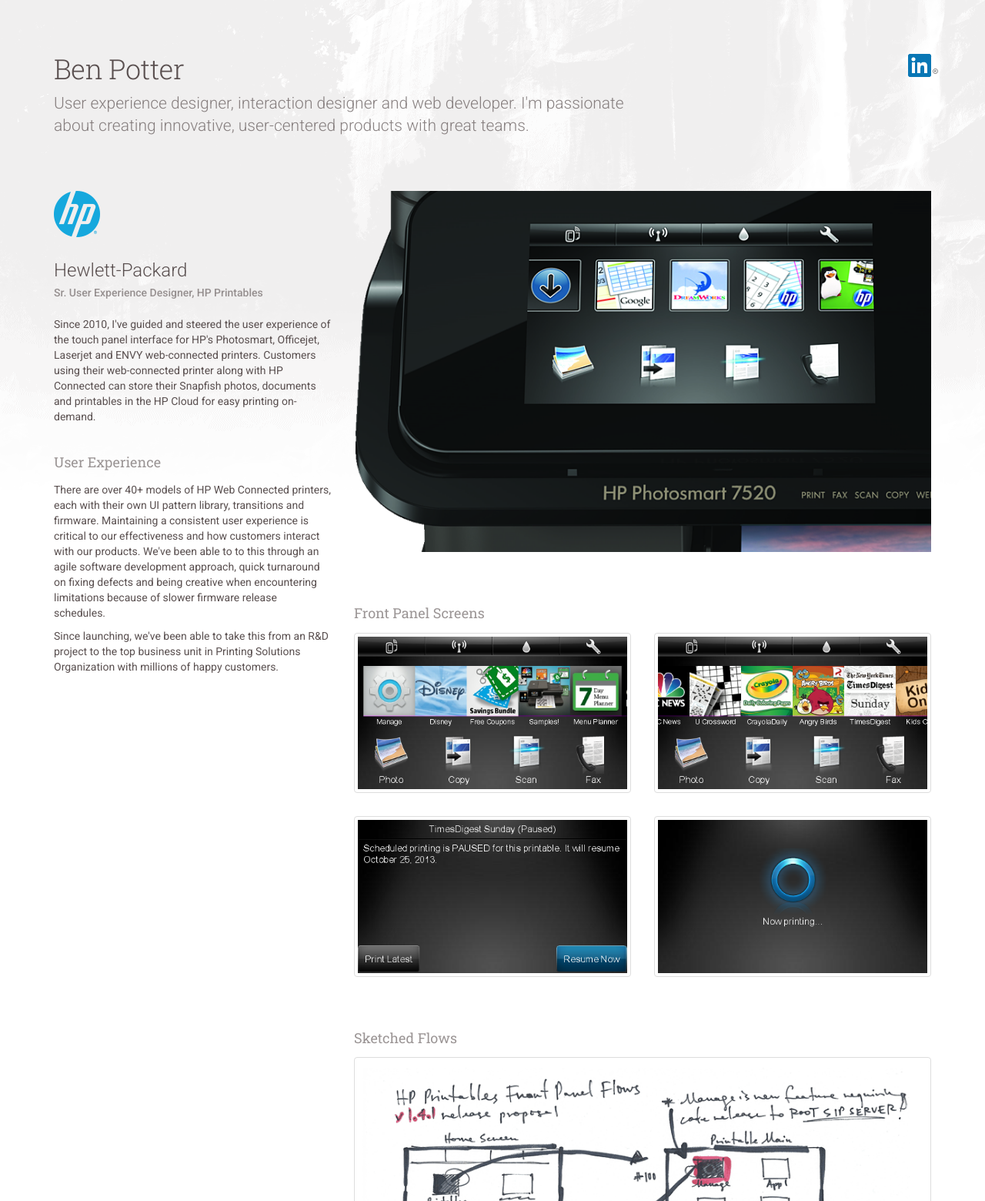
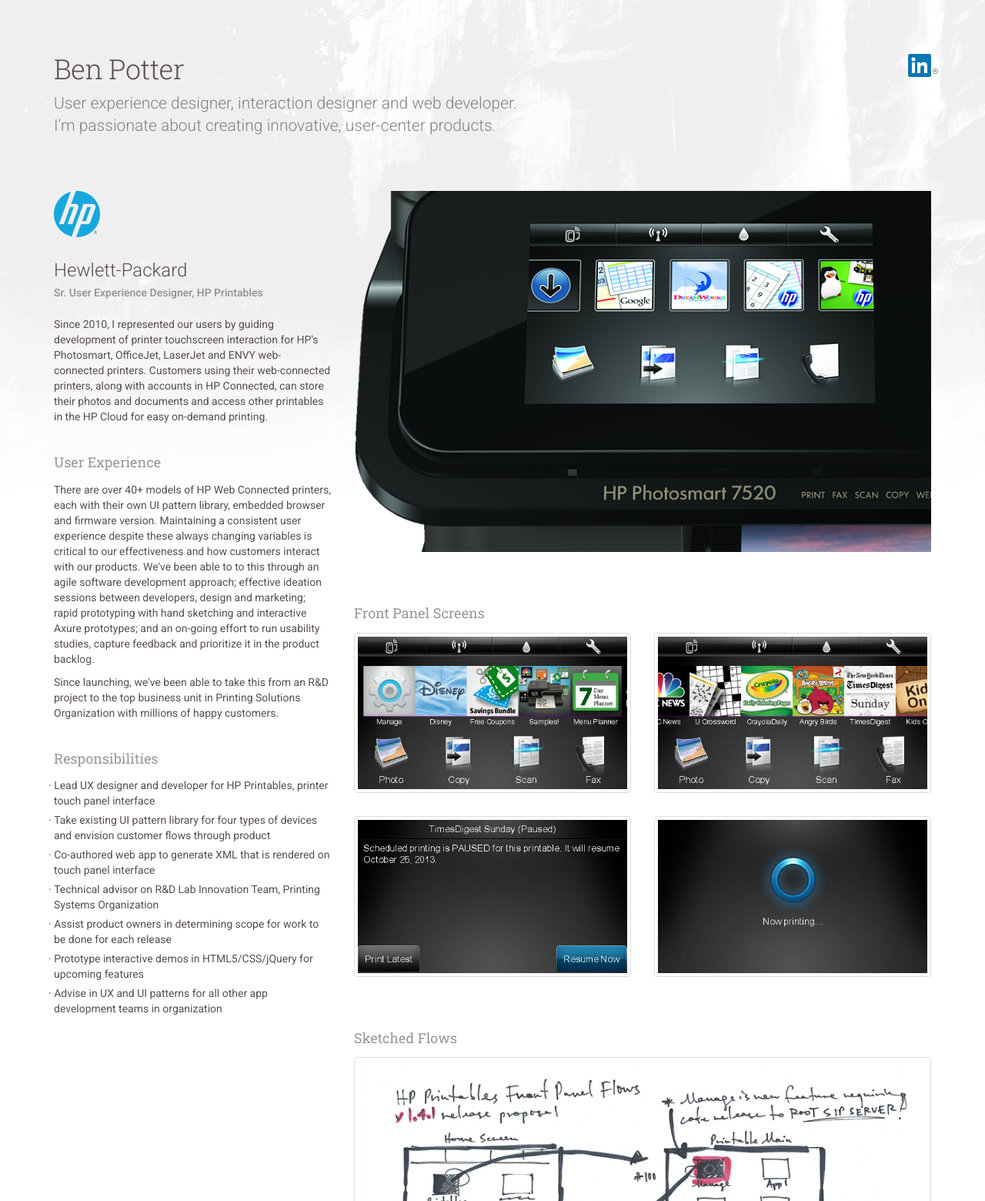
Before and after one commit to benpotter/portfolio, a PHP site: page /hp in a window 1280 px wide. Shown: the top 1560 px of the page at 77% size. Run offline with PHP 8.4, Linux system fonts and the light colour scheme.

Commit message:
updated personal description, new styles for list items, upated copy for HP and Reinvigorate pages

```diff
--- a/_personal_desc.php
+++ b/_personal_desc.php
@@ -1 +1 @@
-<p class="lead brown muted">User experience designer, interaction designer and web developer. I'm passionate about creating innovative, user-centered products with great teams.</p>
+<p class="lead brown muted">User experience designer, interaction designer and web developer.<br>I'm passionate about creating innovative, user-center products.</p>
--- a/css/style.css
+++ b/css/style.css
@@ -117,6 +117,20 @@
 	text-decoration: none;
 }
 
+ul {
+	padding-left: 0px;
+}
+
+li:before {
+    content: '\b7\a0'; /* \b7 is a middot, \a0 is a space */
+}
+
+li {
+    list-style:none;
+    text-indent:-.5em; /* helps make it look more like it's a bullet. */
+	margin-bottom: 5px;
+}
+
 /* Everything Else */
 
 img.thumb {
--- a/hp/index.php
+++ b/hp/index.php
@@ -40,10 +40,20 @@
 				<div class="col-sm-12 col-md-12">
 					<h3>Hewlett-Packard</h3>
 					<span class="role">Sr. User Experience Designer, HP Printables</span>
-					<p>Since 2010, I've guided and steered the user experience of the touch panel interface for HP's Photosmart, Officejet, Laserjet and ENVY web-connected printers. Customers using their web-connected printer along with HP Connected can store their Snapfish photos, documents and printables in the HP Cloud for easy printing on-demand.</p>
+					<p>Since 2010, I represented our users by guiding development of printer touchscreen interaction for HP's Photosmart, OfficeJet, LaserJet and ENVY web-connected printers. Customers using their web-connected printers, along with accounts in HP Connected, can store their photos and documents and access other printables in the HP Cloud for easy on-demand printing.</p>
 					<h4>User Experience</h4>
-					<p>There are over 40+ models of HP Web Connected printers, each with their own UI pattern library, transitions and firmware. Maintaining a consistent user experience is critical to our effectiveness and how customers interact with our products. We've been able to to this through an agile software development approach, quick turnaround on fixing defects and being creative when encountering limitations because of slower firmware release schedules.</p>
+					<p>There are over 40+ models of HP Web Connected printers, each with their own UI pattern library, embedded browser and firmware version. Maintaining a consistent user experience despite these always changing variables is critical to our effectiveness and how customers interact with our products. We've been able to to this through an agile software development approach; effective ideation sessions between developers, design and marketing; rapid prototyping with hand sketching and interactive Axure prototypes; and an on-going effort to run usability studies, capture feedback and prioritize it in the product backlog.</p>
 					<p>Since launching, we've been able to take this from an R&amp;D project to the top business unit in Printing Solutions Organization with millions of happy customers.</p>
+					<h4>Responsibilities</h4>
+					<ul>
+						<li>Lead UX designer and developer for HP Printables, printer touch panel interface</li>
+						<li>Take existing UI pattern library for four types of devices and envision customer flows through product</li>
+						<li>Co-authored web app to generate XML that is rendered on touch panel interface</li>
+						<li>Technical advisor on R&amp;D Lab Innovation Team, Printing Systems Organization</li>
+						<li>Assist product owners in determining scope for work to be done for each release</li>
+						<li>Prototype interactive demos in HTML5/CSS/jQuery for upcoming features</li>
+						<li>Advise in UX and UI patterns for all other app development teams in organization</li>
+					</ul>
 				</div>
 			</section>
 		</div>
```
Also changed, not shown: webtrends-reinvigorate/index.php (+10 -0 lines).
